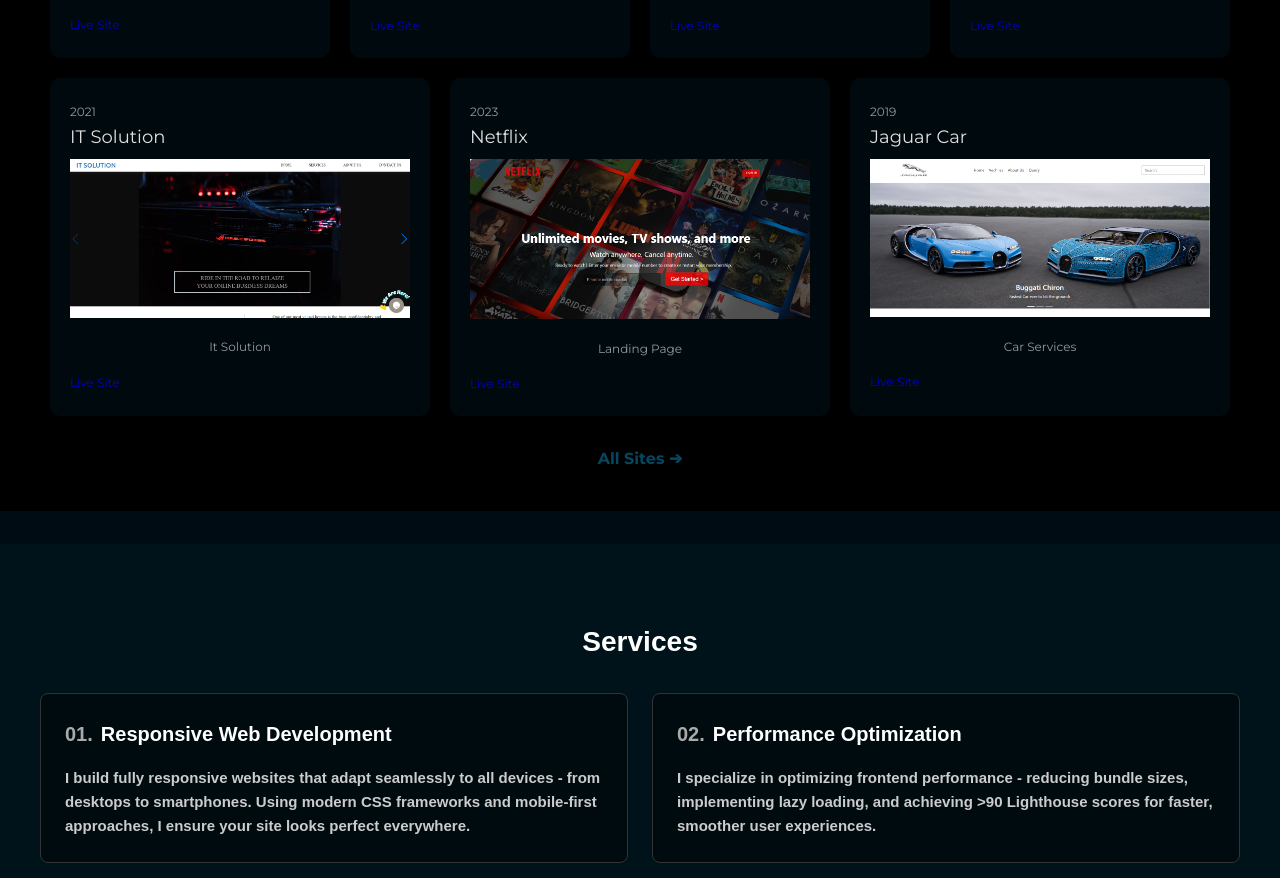
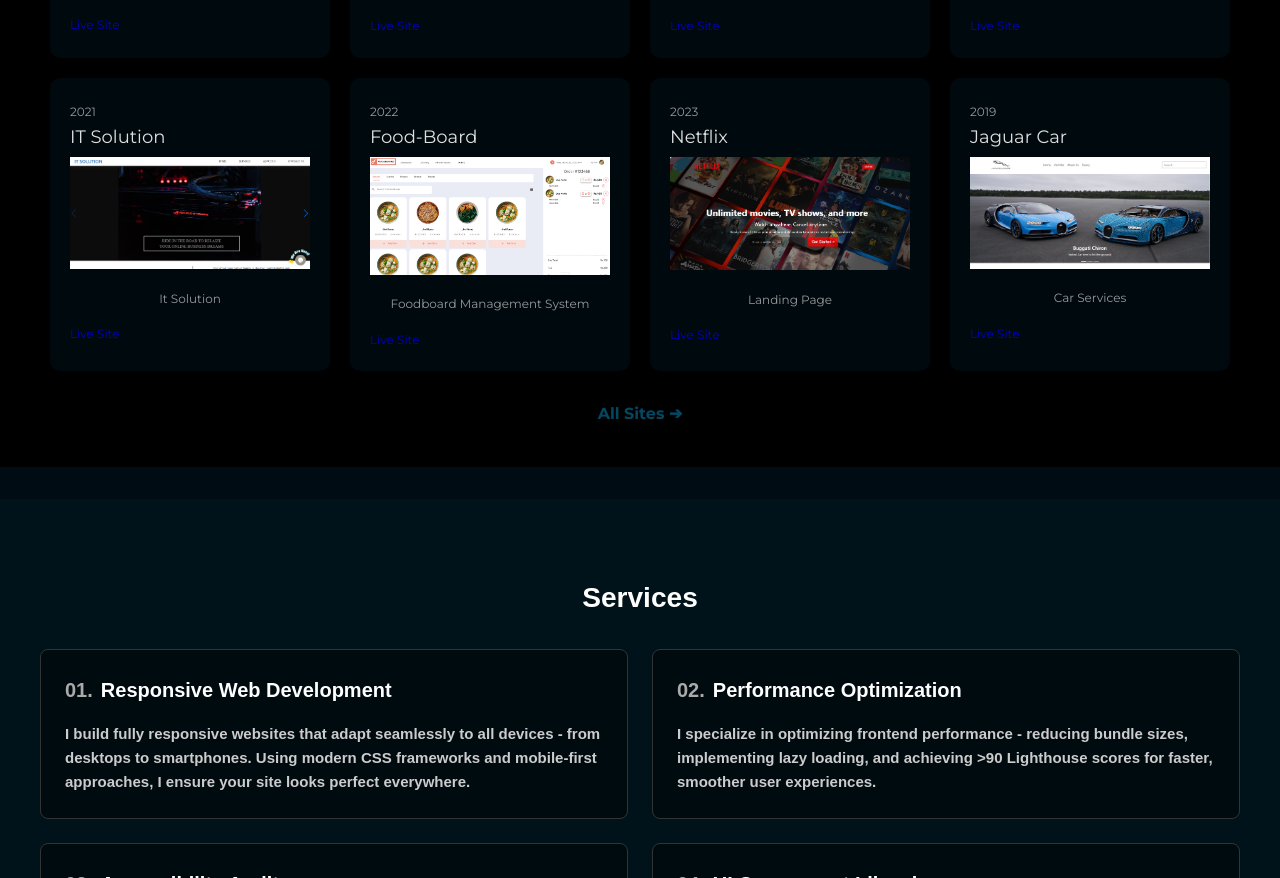
Before and after one commit to Ashishgtm/ashish-portfolio, a React (Create React App) app: page /home in a window 1280 px wide. Shown: the part 2948-3826 px from the top of the page. Built offline with nearby package versions, Linux system fonts and the light colour scheme.

Commit message:
changes in website

```diff
--- a/src/components/Homecomps/Websites/Websites.js
+++ b/src/components/Homecomps/Websites/Websites.js
@@ -7,6 +7,7 @@
 import portfolio from './portfolio.png'
 import netflix from './netflix.png'
 import car from './car.png'
+import foodboard from './foodboard.png'
 
 const FeaturedWebsites = () => {
   const websites = [
@@ -51,6 +52,14 @@
       liveSiteLink: 'https://itsolutionnepp.netlify.app'
     },
     {
+      year: '2022',
+      title: 'Food-Board',
+      description: 'Foodboard Management System',
+
+      imgSrc: foodboard,
+      liveSiteLink: 'https://www.ijraset.com/best-journal/advanced-restaurant-management-system'
+    },
+    {
       year: '2023',
       title: 'Netflix',
       description: 'Landing Page',
```
Also changed, not shown: src/components/Homecomps/Websites/foodboard.png (added).
